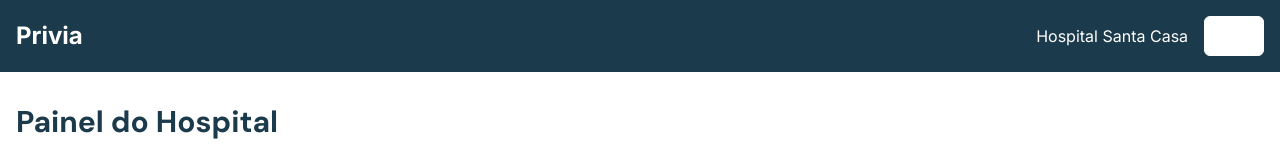
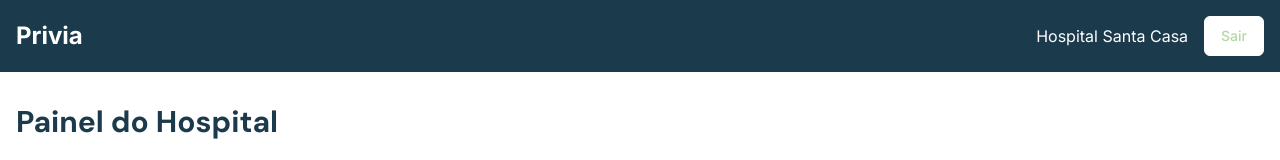
Before and after one commit to biadebeatriz/privia-zk-guardian, a React (Vite) app: page /hospital in a window 1280 px wide. Shown: the top 160 px of the page. Built offline with nearby package versions, Linux system fonts and the light colour scheme.

Commit message:
Fix: Improve "Sair" button contrast
Adjusted the "Sair" button's text color in `HospitalDashboard.tsx` to ensure better contrast against the button's background, improving readability.

```diff
--- a/src/pages/HospitalDashboard.tsx
+++ b/src/pages/HospitalDashboard.tsx
@@ -111,7 +111,7 @@ const HospitalDashboard = () => {
             <Button
               variant="outline"
               asChild
-              className="text-white border-white hover:bg-white hover:text-privia-petrol focus:text-privia-petrol"
+              className="text-privia-green border-white hover:bg-white hover:text-privia-petrol focus:text-privia-petrol"
             >
               <Link to="/">Sair</Link>
             </Button>
```
